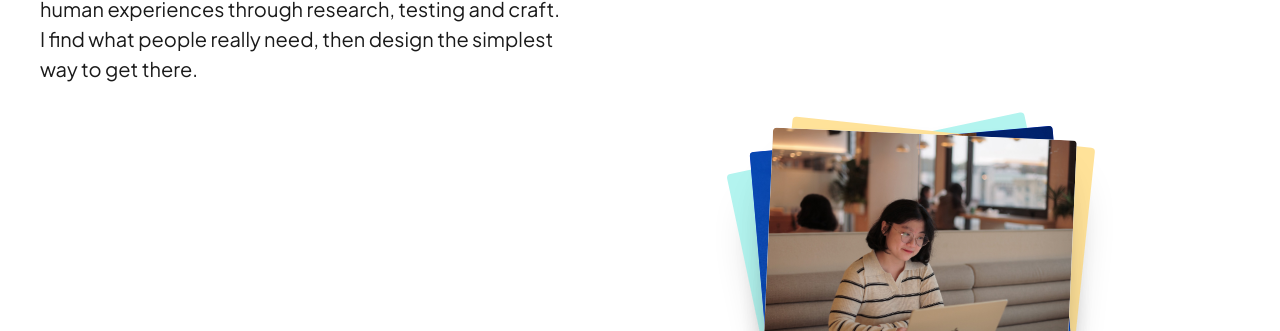
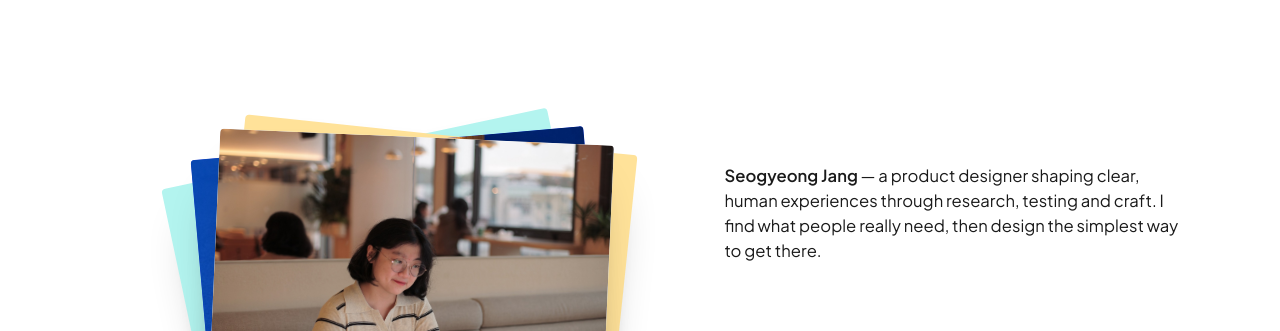
Before and after one commit to tjrud8088-creator/portfolio, a plain HTML site: page index.html in a window 1280 px wide. Shown: the part 64-395 px from the top of the page. Drawn offline with Linux system fonts and the light colour scheme.

Commit message:
Add files via upload

```diff
--- a/css/site.css
+++ b/css/site.css
@@ -580,6 +580,12 @@ a.plist__row:hover .plist__arrow, a.plist__row:focus-visible .plist__arrow { tra
 }
 .hero2__top { position: relative; z-index: 5; display: flex; justify-content: space-between; align-items: flex-start; gap: 2rem; }
 .hero2__nav { display: flex; gap: clamp(1.25rem, 4vw, 4rem); font-size: 0.8125rem; font-weight: 700; letter-spacing: 0.03em; text-transform: uppercase; padding-top: 0.35rem; }
+/* Desktop/tablet: nav stays top right, the short intro sits to the right of the photo card (below the nav) */
+@media (min-width: 721px) {
+  .hero2__top { position: static; justify-content: flex-end; }
+  .hero2__nav { position: relative; z-index: 5; }
+  .home-hero2 .home-intro { position: absolute; z-index: 5; left: 56.6vw; top: 28.5vh; width: 36.4vw; max-width: none; font-size: clamp(1rem, 1.3vw, 1.75rem); }
+}
 .hero2__nav a { position: relative; padding-block: 0.25rem; }
 .hero2__nav a::after { content: ""; position: absolute; left: 0; right: 0; bottom: 0; height: 2px; background: currentColor; transform: scaleX(0); transform-origin: 0 50%; transition: transform var(--dur-base) var(--ease-out); }
 .hero2__nav a:hover::after { transform: scaleX(1); }
@@ -592,8 +598,8 @@ a.plist__row:hover .plist__arrow, a.plist__row:focus-visible .plist__arrow { tra
 .hero2__title .role { font-size: clamp(1rem, 0.7rem + 1.5vw, 2.25rem); font-weight: 600; letter-spacing: -0.02em; line-height: 1.1; margin-bottom: 0.9em; }
 .hero2__copy { display: none; }
 .pile {
-  --mx: 0; --my: 0; --w: clamp(220px, min(26vw, 38vh), 520px);
-  position: absolute; z-index: 3; left: 60%; bottom: calc(var(--size) * 2.05); width: var(--w); aspect-ratio: 4 / 3; margin-left: 0;
+  --mx: 0; --my: 0; --w: clamp(240px, 30.8vw, 640px);
+  position: absolute; z-index: 3; left: 16.7vw; bottom: calc(var(--size) * 1.75); width: var(--w); aspect-ratio: 569 / 409; margin-left: 0;
 }
 .pcard {
   --tx: 0%; --ty: 0%; --rot: 0deg; position: absolute; inset: 0; display: block; border-radius: 4px; background: var(--c, #ededed); overflow: hidden;
```
